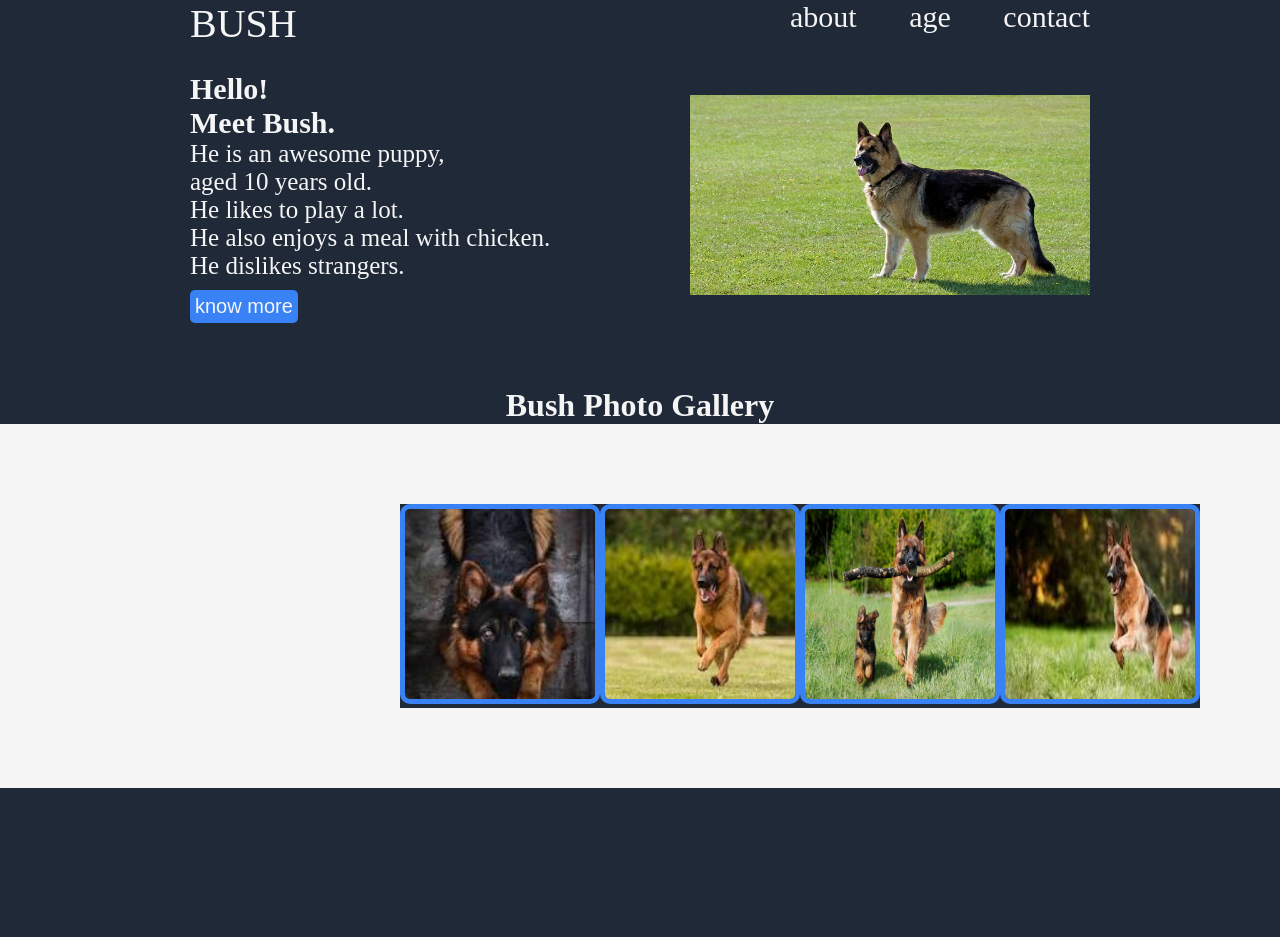
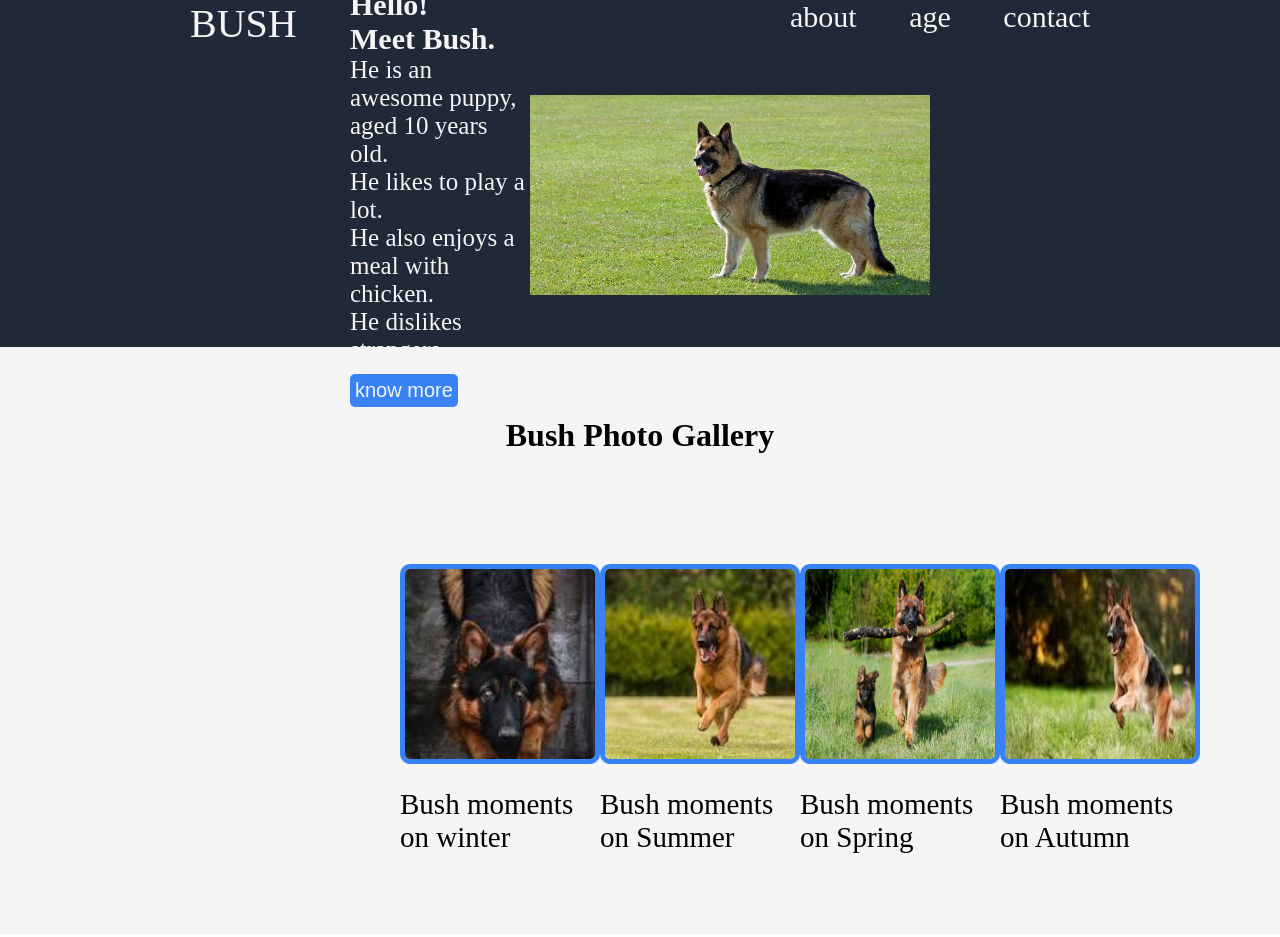
Before and after one commit to NelsonKinyanjui/LP, a plain HTML site: page index.html in a window 1280 px wide. Before the commit the page ends 838 px from the top, so only its background shows below. Drawn offline with Linux system fonts and the light colour scheme.

Commit message:
review header

```diff
--- a/assets/lp.css
+++ b/assets/lp.css
@@ -2,32 +2,36 @@
     margin: 0;
     padding: 0;
     box-sizing: border-box;
-    background-color: #1F2937;
+
 }
 .header-container {
     display: flex;
     justify-content: center;
-    color: whitesmoke;
+    color: black;
+    background-color: #1F2937;
 
 }
 .header {
     width: 900px;
     display: flex;
     justify-content: space-between;
+
 }
 .links {
     width: 300px;
     display: flex;
     justify-content: space-between;
 
+
 }
  a {
     text-decoration: none;
     font-size: 30px;
-    color: whitesmoke;
- }
+    color: whitesmoke;  }
+
 .logo {
     font-size: 40px;
+    color: whitesmoke;
 }
 .span {
     font-size: 30px;
@@ -37,10 +41,11 @@
     color: whitesmoke;
     height: 300px;
     display: flex;
-    justify-content: space-between;
+    justify-content: space-around;
     align-items: center;
-    width: 900px;
-    margin: auto;
+    /* width: 900px; */
+    padding: 1px 350px 1px 350px;
+    background-color: #1F2937;
 
 }
 .name {
@@ -72,16 +77,27 @@ button{
 }
 .headline{
     text-align: center;
-    color: whitesmoke;
-    margin-top: 40px;
-    margin-bottom: 40px;
+    background-color: whitesmoke;
+    color: black;
+    padding-top: 70px;
+    padding-bottom: 40px;
 }
 figure {
     margin-bottom: 80px;
     margin-top: 40px;
 
 }
-figure img {
+figure img  {
     border: 5px solid #3882F6;
     border-radius: 10px;
+    background-color: whitesmoke;
+
+
 }
+
+figcaption{
+    background-color: whitesmoke;
+    color: black;
+    padding-top: 20px;
+    font-size: 29px;
+     }
--- a/index.html
+++ b/index.html
@@ -36,19 +36,19 @@
         <div class="photos">
         <figure>
             <img src="/assets/images/download (2).jpeg" alt="" width="200px" height="200px">
-            <figcaption></figcaption>
+            <figcaption>Bush moments on winter</figcaption>
         </figure>
         <figure>
             <img src="/assets/images/download (1).jpeg" alt="" width="200px" height="200px">
-            <figcaption></figcaption>
+            <figcaption>Bush moments on Summer</figcaption>
         </figure>
         <figure>
             <img src="/assets/images/shepherd-dog-4357790_1280.jpg" alt="" width="200px" height="200px">
-            <figcaption></figcaption>
+            <figcaption>Bush moments on Spring</figcaption>
         </figure>
         <figure>
             <img src="/assets/images/images.jpeg" alt="" width="200px" height="200px">
-            <figcaption></figcaption>
+            <figcaption>Bush moments on Autumn</figcaption>
         </figure>
     </div>
 
```
